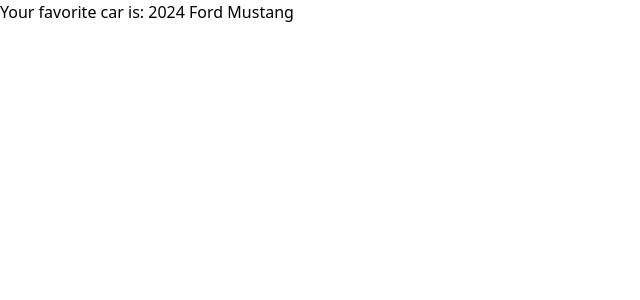
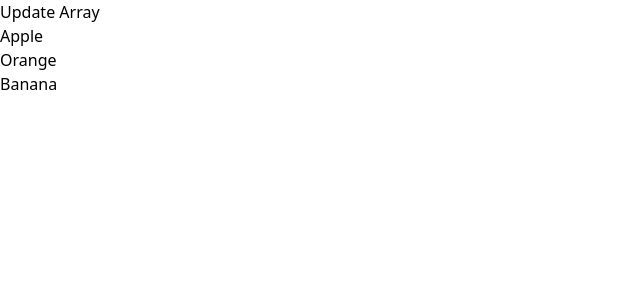
Before and after one commit to Mahfujul-Sagor/React, a React (Vite) app in the folder brocodeprops/: page / in a window 1280 px wide. Shown: the top 300 px of the page, without its empty margins (0-640 px from the left). Built offline with nearby package versions, Linux system fonts and the light colour scheme.

Commit message:
new component

```diff
--- a/brocodeprops/src/App.jsx
+++ b/brocodeprops/src/App.jsx
@@ -1,9 +1,9 @@
-import MyComponent from "./components/MyComponent";
+import Arrayupdate from "./components/Arrayupdate";
 
 function App() {
   return (
     <>
-      <MyComponent />
+      <Arrayupdate />
     </>
   );
 }
--- /dev/null
+++ b/brocodeprops/src/components/Arrayupdate.jsx
@@ -0,0 +1,17 @@
+import React, { useState } from 'react'
+
+function Arrayupdate() {
+
+    const [food, setFood] = useState(['Apple', 'Orange', 'Banana']);
+
+    return (
+        <div>
+            <h1>Update Array</h1>
+            <ul>
+                {food.map((food, index) => <li key={index}>{food}</li>)}
+            </ul>
+        </div>
+    );
+}
+
+export default Arrayupdate;
--- a/brocodeprops/src/components/MyComponent.jsx
+++ b/brocodeprops/src/components/MyComponent.jsx
@@ -4,13 +4,26 @@
 
     const [car, setCar] = useState({year: 2024, make: 'Ford', model: 'Mustang'});
 
+    const handleYearChange = (e) => {
+        setCar(c => ({...c, year: e.target.value}));
+    };
 
+    const handleMakeChange = (e) => {
+        setCar(c => ({...c, make: e.target.value}));
+    };
+
+    const handleModelChange = (e) => {
+        setCar(c => ({...c, model: e.target.value}));
+    };
 
   return (
     <div>
         <p>Your favorite car is: {car.year} {car.make} {car.model}</p>
+        <input type="number" value={car.year} onChange={handleYearChange} />
+        <input type="text" value={car.make} onChange={handleMakeChange} />
+        <input type="text" value={car.model} onChange={handleModelChange} />
     </div>
-  )
+  );
 }
 
 export default MyComponent;
```
